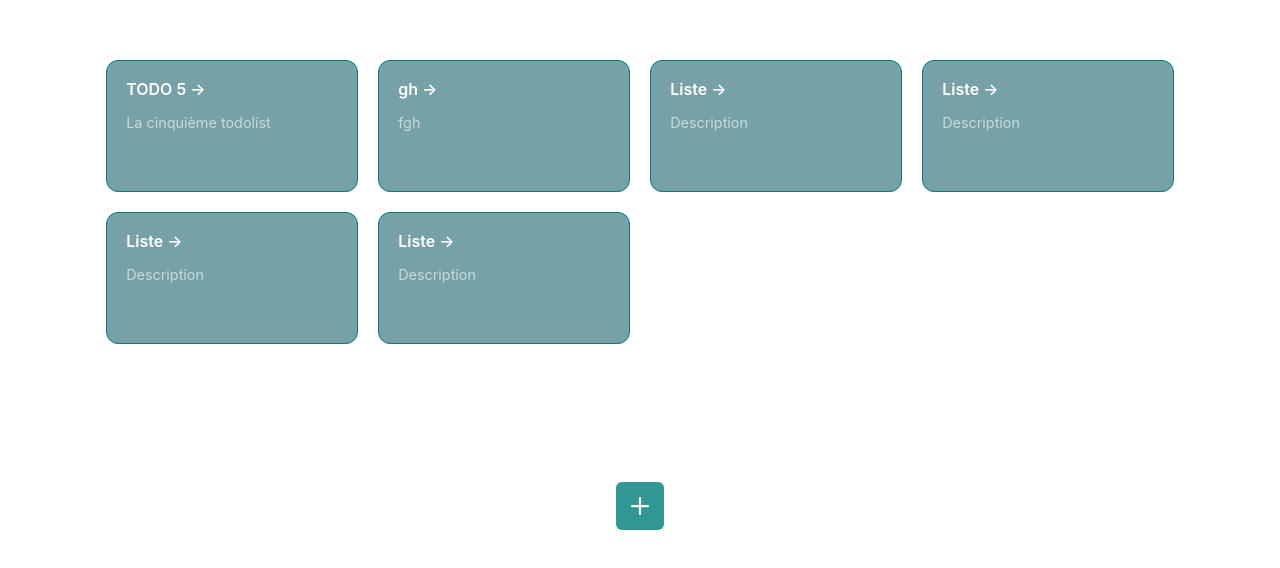
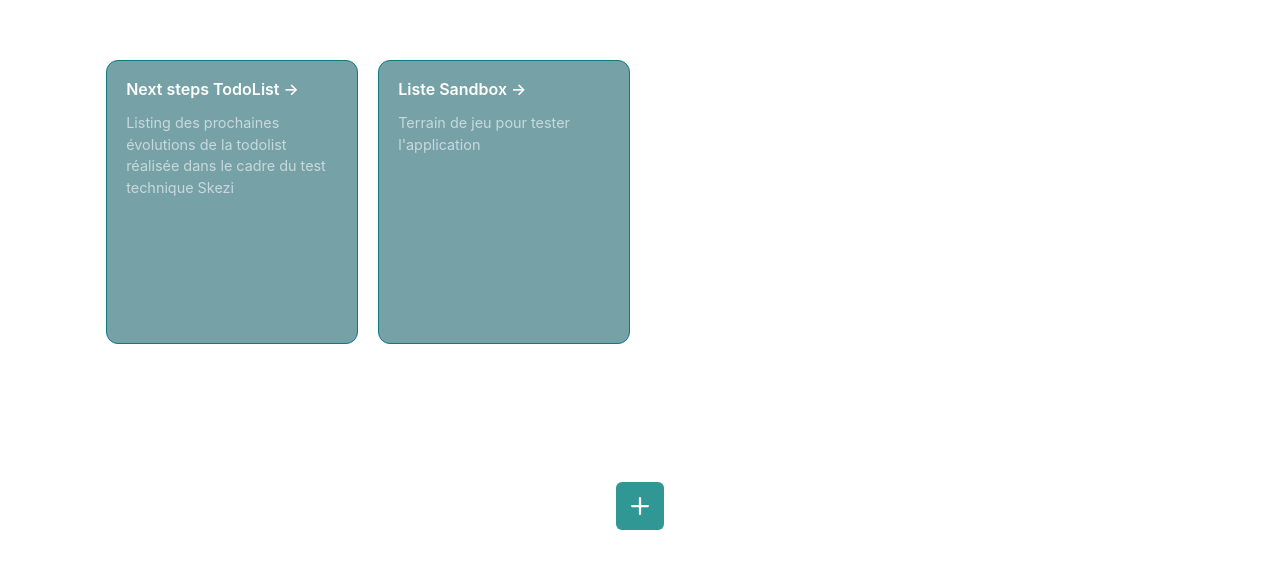
Before and after one commit to yanngasner/react-todo, a Next.js app: page / in a window 1280 px wide. Shown: the part 110-678 px from the top of the page. Built offline with nearby package versions, Linux system fonts and the light colour scheme.

Commit message:
Readme.md

```diff
--- a/json/data.json
+++ b/json/data.json
@@ -1 +1 @@
-{"todoLists":[{"id":5,"name":"TODO 5","description":"La cinquième todolist","todoItems":[{"id":2,"name":"sdfg","achieved":false},{"id":4,"name":"fgh","achieved":false},{"id":5,"name":"dfh","achieved":false},{"id":9,"name":"fgjcbcc","achieved":false},{"id":10,"name":"fgf","achieved":false}]},{"id":6,"name":"gh","description":"fgh","todoItems":[]},{"id":7,"name":"Liste","description":"Description","todoItems":[]},{"id":8,"name":"Liste","description":"Description","todoItems":[]},{"id":9,"name":"Liste","description":"Description","todoItems":[]},{"id":10,"name":"Liste","description":"Description","todoItems":[]}]}
+{"todoLists":[{"id":0,"name":"Next steps TodoList","description":"Listing des prochaines évolutions de la todolist réalisée dans le cadre du test technique Skezi","todoItems":[{"id":0,"name":"Brancher un baas ou db online (firebase?)","achieved":false},{"id":1,"name":"Hosting Vercel","achieved":false},{"id":5,"name":"Factoriser les Input (avec le state et la ref)","achieved":false},{"id":8,"name":"Input : ne pas trigger l'update onChange","achieved":false},{"id":7,"name":"Permettre repositionnement (drag/drop) des éléments","achieved":false},{"id":2,"name":"Basculer layout / style en approche bloc","achieved":false},{"id":3,"name":"Passer les couleurs en variable / revoir les thèmes ChakraUi","achieved":false},{"id":4,"name":"Inclure la couleur dans le modèle TodoList, color picker","achieved":false},{"id":9,"name":"Bouton Home","achieved":false},{"id":6,"name":"Ecrire des tests sur les custom hooks","achieved":false}]},{"id":1,"name":"Liste Sandbox","description":"Terrain de jeu pour tester l'application","todoItems":[{"id":0,"name":"Tâche non réalisée","achieved":false},{"id":1,"name":"Tâche finalisée","achieved":true}]}]}
--- a/styles/TodoList.module.css
+++ b/styles/TodoList.module.css
@@ -7,7 +7,7 @@
 
 .todoList {
     margin: auto auto;
-    max-width: 500px;
+    max-width: 750px;
     width: 75%;
     height: 90%;
     border-radius: var(--border-radius);
```
Also changed, not shown: 1 other file (tests, documents, lock files or other folders).
